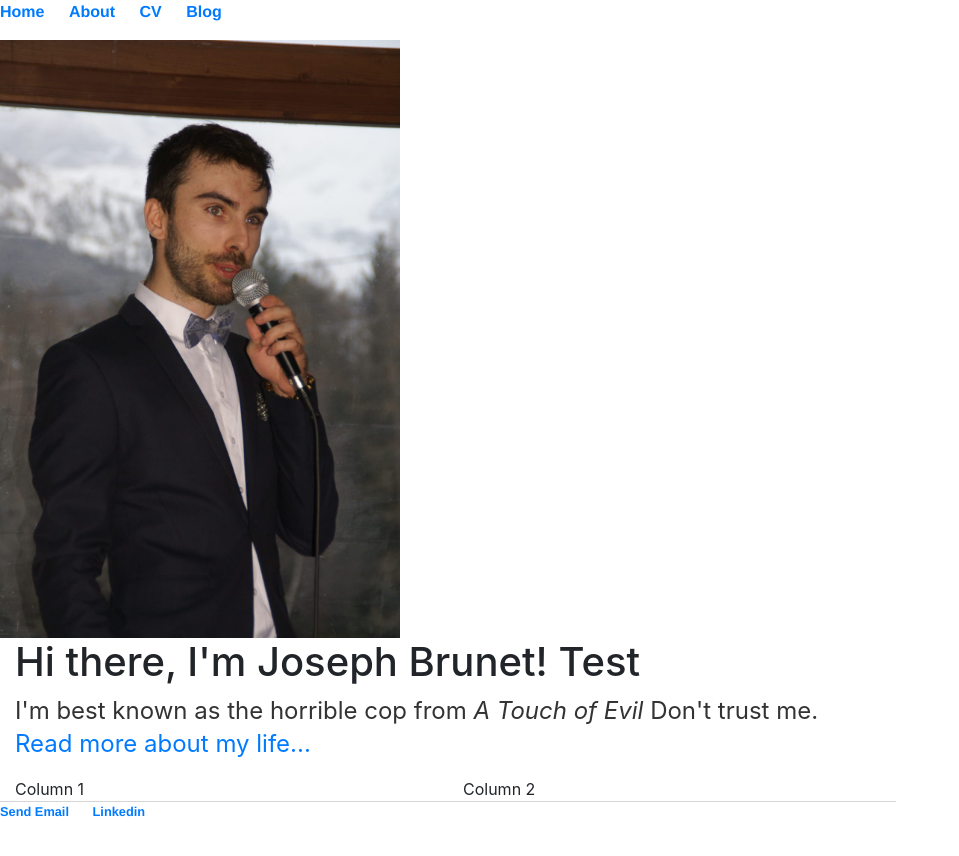
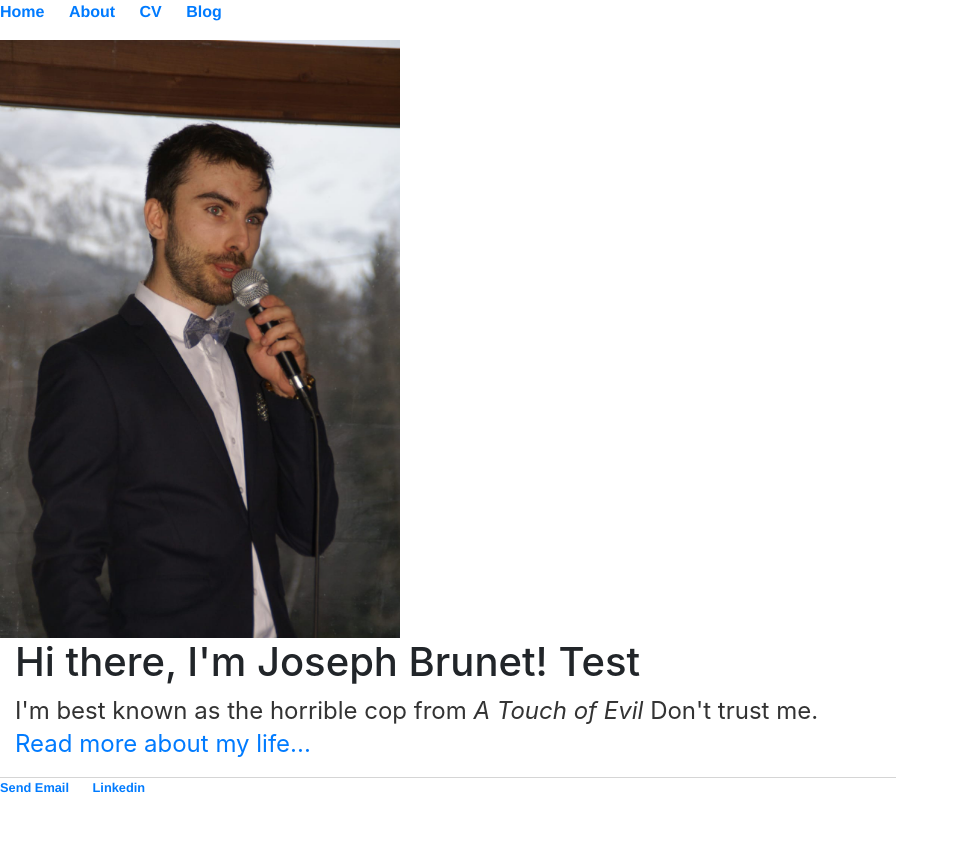
Before and after one commit to JosephBrunet/JosephBrunet.github.io, a Jekyll site: the page built from index.html, in a window 1280 px wide. Shown: the top 856 px of the page, without its empty margins (0-959 px from the left). Built offline with Jekyll 4.4.1, drawn with Linux system fonts in a browser that asks for light colours.

Commit message:
changes text

```diff
--- a/_layouts/default.html
+++ b/_layouts/default.html
@@ -31,17 +31,6 @@
 			{{ content }}
 
 			</div><!-- /.container -->
-			<!-- /.Test column -->
-			<div class="container">
-			  <div class="row">
-			    <div class="col">
-			      Column 1
-			    </div>
-			    <div class="col">
-			      Column 2
-			    </div>
-			  </div>
-			</div>
 			<footer>
 	    		<ul>
 	        		<li><a href="mailto:joseph.brunet@emse.fr">Send Email</a></li>
```
